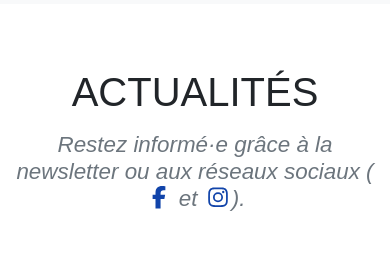
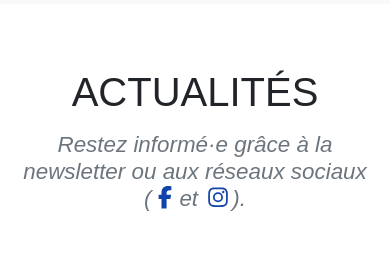
Before and after one commit to Arthurin/massagerecu-app, a Next.js app: page / in a window 390 px wide. Shown: the part 1100-1362 px from the top of the page. Built offline with nearby package versions, Linux system fonts and the light colour scheme; a web font is replaced by a local one.

Commit message:
v1.0.13 (Home) Correction css (nowrap pour affichage mobile)

```diff
--- a/src/app/page.tsx
+++ b/src/app/page.tsx
@@ -48,7 +48,9 @@ export default function Home() {
         <div className="container text-center">
           <h2 className="section-heading text-uppercase">Actualités</h2>
           <h3 className="section-subheading text-muted">
-            Restez informé·e grâce à la newsletter ou aux réseaux sociaux (
+            Restez informé·e grâce à la newsletter ou aux réseaux sociaux{" "}
+            <span className="no-wrap">
+              {"("}
               <a
                 className="link-secondary"
                 href="https://fb.me/MassageRecu"
@@ -57,7 +59,7 @@ export default function Home() {
                 rel="noopener noreferrer"
               >
                 <FontAwesomeIcon icon={faFacebookF} />
-            </a>{" "}
+              </a>
               et{" "}
               <a
                 className="link-secondary"
@@ -69,6 +71,7 @@ export default function Home() {
                 <FontAwesomeIcon icon={faInstagram} />
               </a>
               ).
+            </span>
           </h3>
           <div className="text-center">
             <h3>Fermeture estivale 2025</h3>
--- a/src/styles/_global.scss
+++ b/src/styles/_global.scss
@@ -63,6 +63,10 @@ p {
   line-height: $line-height-lg;
 }
 
+.no-wrap {
+  white-space: nowrap;
+}
+
 // Spacing and heading styling for page sections
 .page-section {
   padding: 4rem 0;
```
Lines whose indentation alone changed are shown as unchanged.
